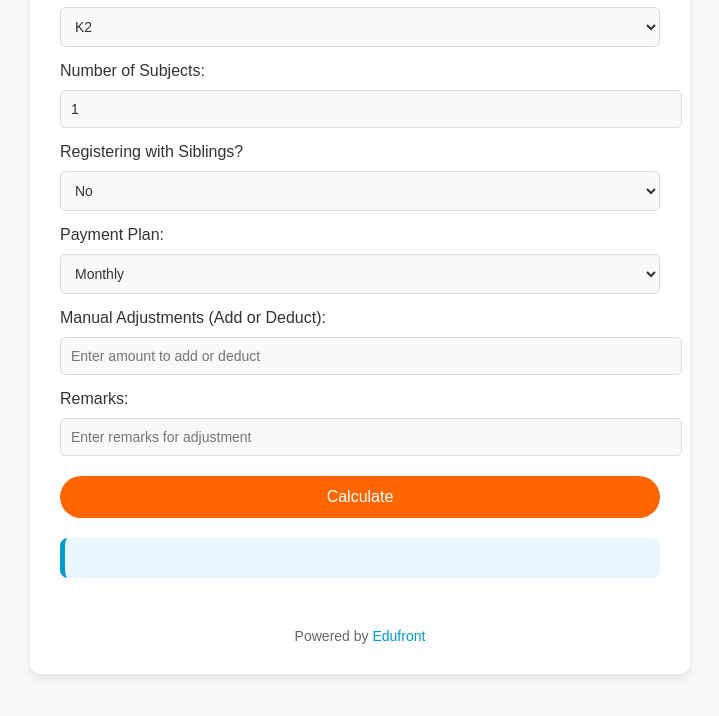
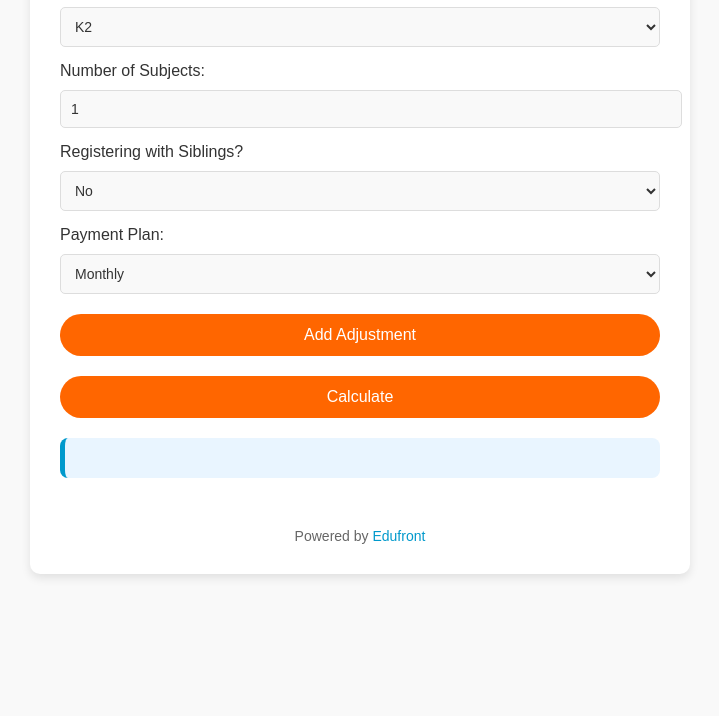
Before and after one commit to mujabeast/edufrontfeescalc.github.io, a plain HTML site: page index.html in a window 1280 px wide. Shown: the part 172-888 px from the top of the page, without its empty margins (280-999 px from the left). After the commit the page ends 800 px from the top, so only its background shows below. Drawn offline with Linux system fonts and the light colour scheme.

Commit message:
Update index.html

```diff
--- a/index.html
+++ b/index.html
@@ -43,11 +43,9 @@
                 <option value="annually">Annually (5% discount)</option>
             </select>
 
-            <label for="manualAdjustments">Manual Adjustments (Add or Deduct):</label>
-            <input type="number" id="manualAdjustments" placeholder="Enter amount to add or deduct">
-
-            <label for="remarks">Remarks:</label>
-            <input type="text" id="remarks" placeholder="Enter remarks for adjustment">
+            <!-- Container for multiple manual adjustments -->
+            <div id="adjustmentsContainer"></div>
+            <button type="button" id="addAdjustment">Add Adjustment</button>
 
             <button type="button" onclick="calculateFees()">Calculate</button>
         </form>
```
